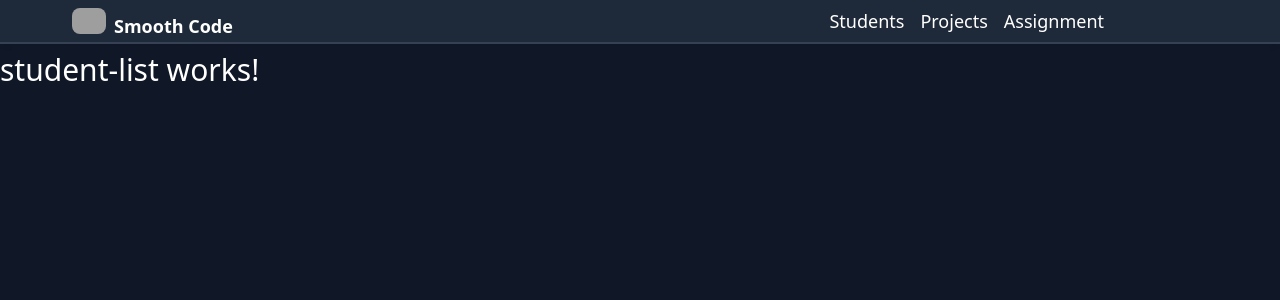
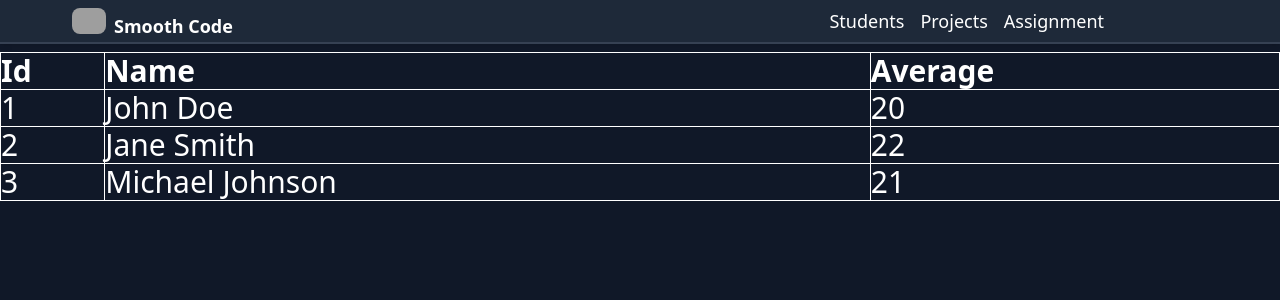
Before and after one commit to festusrono/frontendStudent, an Angular app: page /students in a window 1280 px wide. Shown: the top 300 px of the page. Built offline with nearby package versions, Linux system fonts and the light colour scheme; grey boxes are pictures that could not be loaded.

Commit message:
adding @for loop to loop the student fetch

```diff
--- a/src/app/student-list/student-list.html
+++ b/src/app/student-list/student-list.html
@@ -1 +1,18 @@
-<p>student-list works!</p>
+<table>
+  <thead>
+    <tr>
+      <th>Id</th>
+      <th>Name</th>
+      <th>Average</th>
+    </tr>
+  </thead>
+  <tbody>
+    @for (student of students; track student.id) {
+  <tr>
+    <td>{{ student.id }}</td>
+    <td>{{ student.name }}</td>
+    <td>{{ student.average }}</td>
+  </tr>
+}
+  </tbody>
+</table>
--- a/src/app/student-list/student-list.ts
+++ b/src/app/student-list/student-list.ts
@@ -1,4 +1,5 @@
 import { Component } from '@angular/core';
+import { Student } from '../student';
 
 @Component({
   selector: 'app-student-list',
@@ -6,4 +7,10 @@ import { Component } from '@angular/core';
   templateUrl: './student-list.html',
   styleUrl: './student-list.css',
 })
-export class StudentList {}
+export class StudentList {
+  students: Student[] = [
+    new Student('John Doe', 20, [], 1),
+    new Student('Jane Smith', 22, [], 2),
+    new Student('Michael Johnson', 21, [], 3),
+  ]
+}
```
